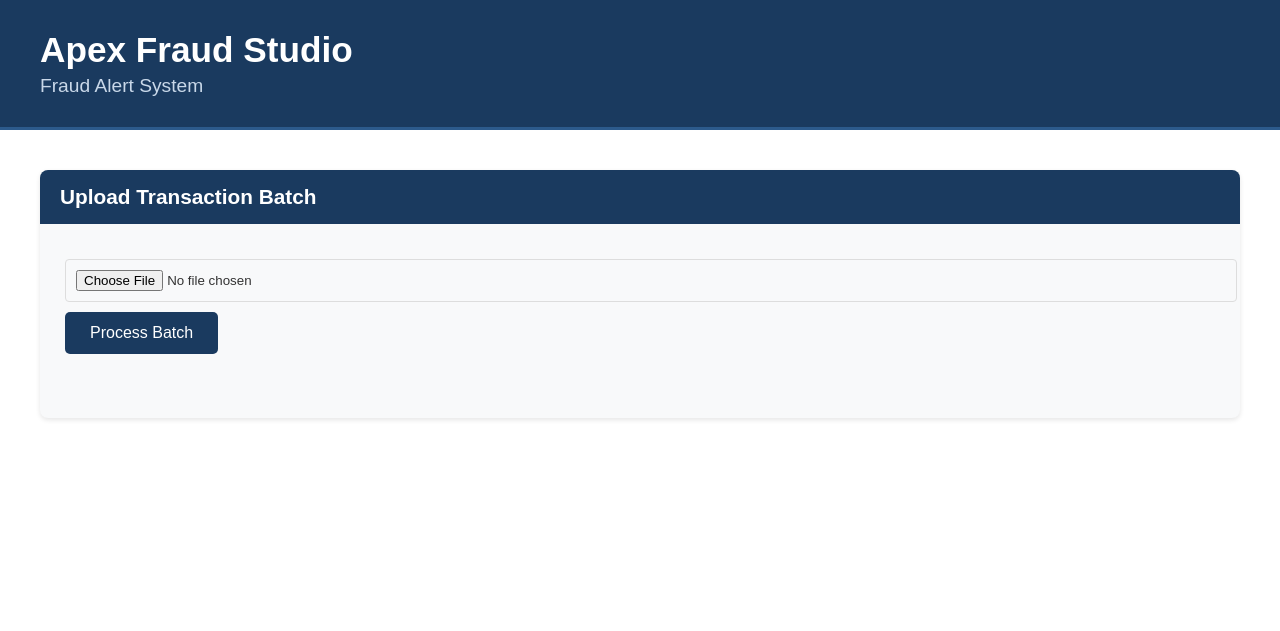
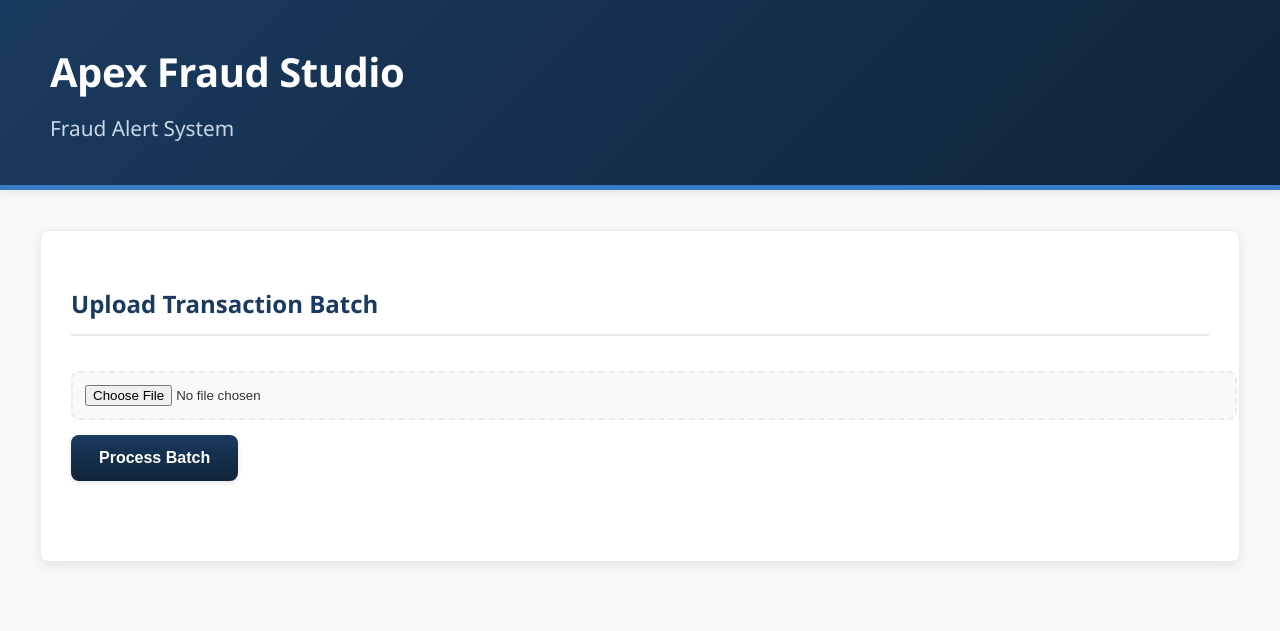
Before and after one commit to AANDROUT/fraud-detection-system, a Flask app: page / in a window 1280 px wide. Shown: the top 631 px of the page. Run offline with Flask 3, Linux system fonts and the light colour scheme.

Commit message:
Update index.html

```diff
--- a/fraud_alert_website/templates/index.html
+++ b/fraud_alert_website/templates/index.html
@@ -3,166 +3,269 @@
 <head>
     <title>Apex Fraud Studio</title>
     <style>
+        :root {
+            --primary-blue: #1a3a5f;
+            --dark-blue: #0f2438;
+            --light-blue: #2c5a8c;
+            --accent-blue: #3a7bc8;
+            --white: #ffffff;
+            --light-gray: #f8f9fa;
+            --medium-gray: #e9ecef;
+            --dark-gray: #495057;
+            --black: #333333;
+            --success: #28a745;
+            --warning: #ffc107;
+            --danger: #dc3545;
+            --border-radius: 8px;
+            --box-shadow: 0 4px 12px rgba(0, 0, 0, 0.08);
+            --box-shadow-hover: 0 6px 18px rgba(0, 0, 0, 0.12);
+        }
+
         body {
-            font-family: Arial, sans-serif;
+            font-family: 'Segoe UI', Tahoma, Geneva, Verdana, sans-serif;
             margin: 0;
-            background-color: white;
-            color: #333;
+            background-color: var(--light-gray);
+            color: var(--black);
+            line-height: 1.6;
         }
+
         header {
-            background-color: #1a3a5f;
-            color: white;
-            padding: 30px 40px;
-            border-bottom: 3px solid #2c5a8c;
+            background: linear-gradient(135deg, var(--primary-blue) 0%, var(--dark-blue) 100%);
+            color: var(--white);
+            padding: 40px 50px;
+            border-bottom: 5px solid var(--accent-blue);
+            box-shadow: 0 2px 10px rgba(0, 0, 0, 0.1);
         }
+
         h1 {
             margin: 0;
-            font-size: 2.2em;
+            font-size: 2.5em;
+            font-weight: 700;
+            letter-spacing: -0.5px;
         }
+
         .subtitle {
             color: #c9d8e9;
-            font-size: 1.2em;
-            margin-top: 5px;
+            font-size: 1.3em;
+            margin-top: 8px;
+            font-weight: 300;
         }
+
         .container {
             padding: 40px;
+            max-width: 1200px;
+            margin: 0 auto;
         }
+
         .section-title {
-            background-color: #1a3a5f;
-            color: white;
-            padding: 15px 20px;
-            margin: 0;
-            border-radius: 8px 8px 0 0;
-            font-size: 1.3em;
+            font-size: 1.5em;
+            color: var(--primary-blue);
+            margin-bottom: 20px;
+            padding-bottom: 10px;
+            border-bottom: 2px solid var(--medium-gray);
+            font-weight: 600;
         }
+
         .upload-section {
-            background: #f8f9fa;
-            padding: 0;
-            border-radius: 8px;
+            background: var(--white);
+            padding: 30px;
+            border-radius: var(--border-radius);
             margin-bottom: 30px;
-            box-shadow: 0 2px 5px rgba(0,0,0,0.1);
+            border: 1px solid var(--medium-gray);
+            box-shadow: var(--box-shadow);
+            transition: transform 0.3s, box-shadow 0.3s;
         }
-        .upload-content {
-            padding: 25px;
+
+        .upload-section:hover {
+            box-shadow: var(--box-shadow-hover);
+            transform: translateY(-2px);
         }
+
         .dashboard {
-            background: #f8f9fa;
-            padding: 0;
-            border-radius: 8px;
+            background: var(--white);
+            padding: 30px;
+            border-radius: var(--border-radius);
             margin-bottom: 30px;
-            box-shadow: 0 2px 5px rgba(0,0,0,0.1);
+            border: 1px solid var(--medium-gray);
+            box-shadow: var(--box-shadow);
             display: none;
         }
-        .dashboard-content {
-            padding: 20px;
-        }
+
         .alert-section {
-            background: #f8f9fa;
-            padding: 0;
-            border-radius: 8px;
+            background: var(--white);
+            padding: 30px;
+            border-radius: var(--border-radius);
             margin-bottom: 30px;
-            box-shadow: 0 2px 5px rgba(0,0,0,0.1);
+            border: 1px solid var(--medium-gray);
+            box-shadow: var(--box-shadow);
             display: none;
         }
-        .alert-content {
-            padding: 20px;
-        }
+
         .alert-container {
             max-height: 400px;
             overflow-y: auto;
             padding-right: 10px;
+            margin-top: 15px;
         }
+
         .alert {
-            background: white;
-            padding: 15px;
-            margin: 10px 0;
-            border-radius: 5px;
-            border-left: 4px solid #dc3545;
-            box-shadow: 0 1px 3px rgba(0,0,0,0.1);
+            background: var(--light-gray);
+            padding: 20px;
+            margin: 15px 0;
+            border-radius: var(--border-radius);
+            border-left: 5px solid var(--danger);
+            border: 1px solid var(--medium-gray);
+            transition: transform 0.2s;
         }
+
+        .alert:hover {
+            transform: translateX(5px);
+        }
+
         .low-confidence-alert {
-            border-left: 4px solid #ffc107;
+            border-left: 5px solid var(--warning);
         }
+
         .metric-card {
-            background: white;
-            padding: 15px;
-            margin: 10px;
-            border-radius: 5px;
+            background: var(--white);
+            padding: 20px;
+            margin: 15px;
+            border-radius: var(--border-radius);
             display: inline-block;
             width: 200px;
             text-align: center;
-            border-left: 4px solid #28a745;
-            box-shadow: 0 2px 5px rgba(0,0,0,0.1);
+            border: 1px solid var(--medium-gray);
+            box-shadow: var(--box-shadow);
+            transition: transform 0.2s;
         }
+
+        .metric-card:hover {
+            transform: translateY(-5px);
+        }
+
+        .metric-card h4 {
+            color: var(--primary-blue);
+            margin-top: 0;
+            font-size: 1.1em;
+        }
+
+        .metric-card h2 {
+            color: var(--dark-blue);
+            margin: 15px 0;
+            font-size: 2em;
+        }
+
         .justification {
-            background: #e9ecef;
-            padding: 10px;
-            margin: 5px 0;
-            border-radius: 3px;
+            background: var(--medium-gray);
+            padding: 12px 15px;
+            margin: 10px 0;
+            border-radius: 5px;
+            border-left: 3px solid var(--accent-blue);
         }
+
         button {
-            background-color: #1a3a5f;
-            color: white;
+            background: linear-gradient(to bottom, var(--primary-blue) 0%, var(--dark-blue) 100%);
+            color: var(--white);
             border: none;
-            padding: 12px 25px;
-            border-radius: 5px;
+            padding: 14px 28px;
+            border-radius: var(--border-radius);
             cursor: pointer;
             font-size: 1em;
-            font-weight: 500;
-            transition: background-color 0.3s;
+            font-weight: 600;
+            transition: all 0.3s;
+            box-shadow: 0 2px 5px rgba(0, 0, 0, 0.1);
         }
+
         button:hover {
-            background-color: #2c5a8c;
+            background: linear-gradient(to bottom, var(--light-blue) 0%, var(--primary-blue) 100%);
+            box-shadow: 0 4px 8px rgba(0, 0, 0, 0.15);
         }
+
         button.processing {
-            background-color: #6c757d;
+            background: var(--dark-gray);
             cursor: not-allowed;
         }
+
         button.success {
-            background-color: #28a745;
+            background: linear-gradient(to bottom, var(--success) 0%, #1e7e34 100%);
         }
+
         input[type="file"] {
-            padding: 10px;
-            margin: 10px 0;
-            border: 1px solid #ddd;
-            border-radius: 4px;
+            padding: 12px;
+            margin: 15px 0;
+            border: 2px dashed var(--medium-gray);
+            border-radius: var(--border-radius);
             width: 100%;
+            background-color: var(--light-gray);
+            transition: border-color 0.3s;
         }
+
+        input[type="file"]:hover {
+            border-color: var(--accent-blue);
+        }
+
         .loading-circle {
             display: inline-block;
             width: 20px;
             height: 20px;
-            border: 3px solid #f3f3f3;
-            border-top: 3px solid #3498db;
+            border: 3px solid rgba(255, 255, 255, 0.3);
+            border-top: 3px solid var(--white);
             border-radius: 50%;
             animation: spin 1s linear infinite;
             margin-right: 10px;
             vertical-align: middle;
         }
+
         @keyframes spin {
             0% { transform: rotate(0deg); }
             100% { transform: rotate(360deg); }
         }
+
         #uploadStatus {
-            margin-top: 15px;
-            padding: 12px;
-            border-radius: 4px;
+            margin-top: 20px;
+            padding: 15px;
+            border-radius: var(--border-radius);
             font-weight: 500;
         }
+
         .status-processing {
             background-color: #e2f0ff;
-            color: #0066cc;
+            color: var(--light-blue);
             border: 1px solid #b3d9ff;
         }
+
         .status-success {
             background-color: #d4f7d4;
-            color: #2d8515;
+            color: var(--success);
             border: 1px solid #a3e0a3;
         }
+
         .status-error {
             background-color: #ffe6e6;
-            color: #cc0000;
+            color: var(--danger);
             border: 1px solid #ffb3b3;
+        }
+
+        .alert h4 {
+            margin-top: 0;
+            color: var(--dark-blue);
+            font-size: 1.2em;
+        }
+
+        .alert p {
+            margin: 8px 0;
+        }
+
+        .justifications {
+            margin-top: 15px;
+        }
+
+        .justification strong {
+            color: var(--primary-blue);
+        }
+
+        .justification small {
+            color: var(--dark-gray);
         }
     </style>
 </head>
@@ -175,29 +278,22 @@
     <div class="container">
         <div class="upload-section">
             <h3 class="section-title">Upload Transaction Batch</h3>
-            <div class="upload-content">
             <input type="file" id="fileInput" accept=".csv">
             <button id="processButton" onclick="processFile()">Process Batch</button>
             <div id="uploadStatus"></div>
         </div>
-        </div>
 
         <div id="dashboard" class="dashboard">
             <h3 class="section-title">System Performance Dashboard</h3>
-            <div class="dashboard-content">
             <div id="metrics"></div>
-            </div>
         </div>
 
         <div id="alertsSection" class="alert-section">
-            <h3 class="section-title">Fraud Alerts</h3>
-            <div class="alert-content">
-                <h4>High Confidence Alerts (≥50%)</h3>
+            <h3 class="section-title">High Confidence Alerts (≥50%)</h3>
             <div id="highConfidenceContainer" class="alert-container"></div>
 
-                <h4>Low Confidence Alerts (<50%)</h3>
+            <h3 class="section-title">Low Confidence Alerts (<50%)</h3>
             <div id="lowConfidenceContainer" class="alert-container"></div>
-            </div>
         </div>
     </div>
 
@@ -271,6 +367,11 @@
                     <h2>${dashboard.alerts_generated}</h2>
                     <small>${dashboard.false_alerts} false alerts</small>
                 </div>
+                <div class="metric-card">
+                    <h4>Efficiency</h4>
+                    <h2>${dashboard.alert_efficiency}</h2>
+                    <small>Fraud per alert</small>
+                </div>
             `;
             document.getElementById('dashboard').style.display = 'block';
         }
@@ -283,7 +384,7 @@
             lowContainer.innerHTML = '';
 
             // Sort alerts by confidence in descending order
-            alerts.sort((a, b) => b.confidence - a.confentialerts.sort((a, b) => b.confidence - a.confidence);
+            alerts.sort((a, b) => b.confidence - a.confidence);
 
             alerts.forEach(alert => {
                 const alertDiv = document.createElement('div');
```
Lines whose indentation alone changed are shown as unchanged.
